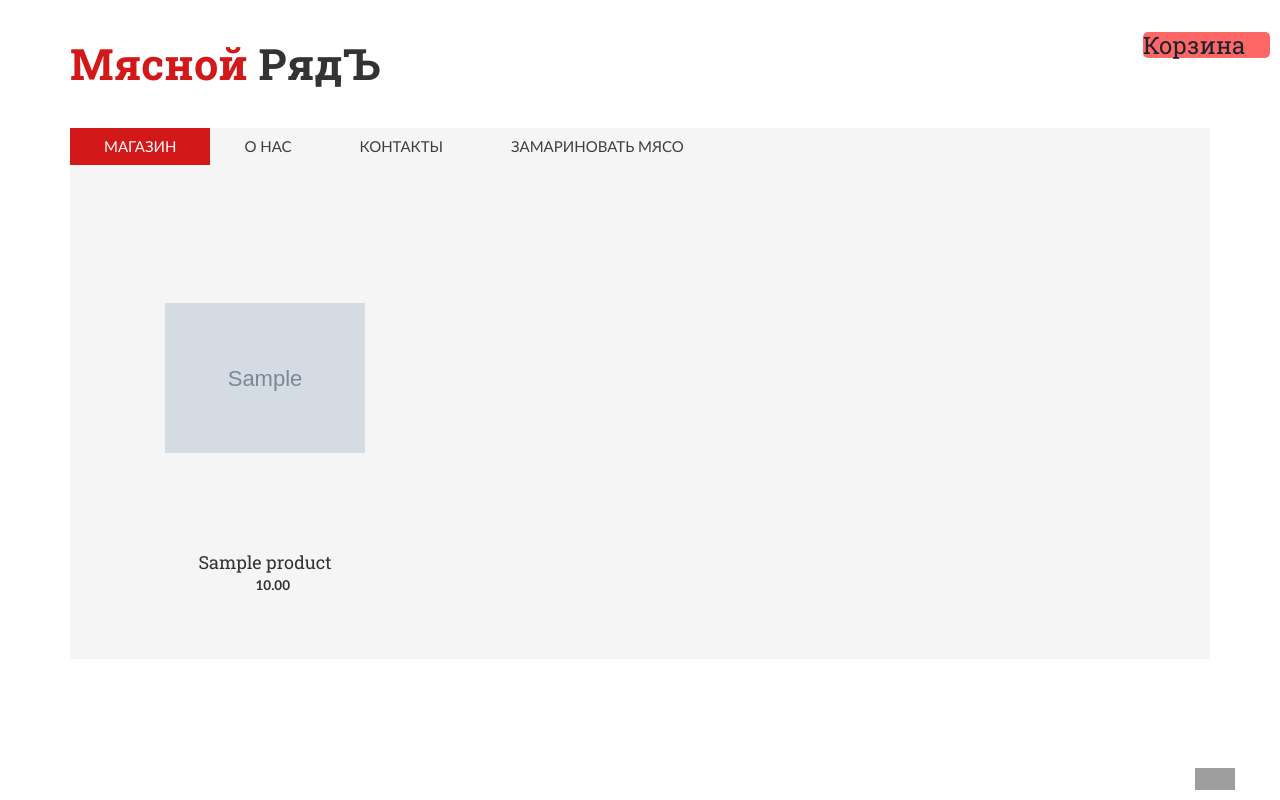
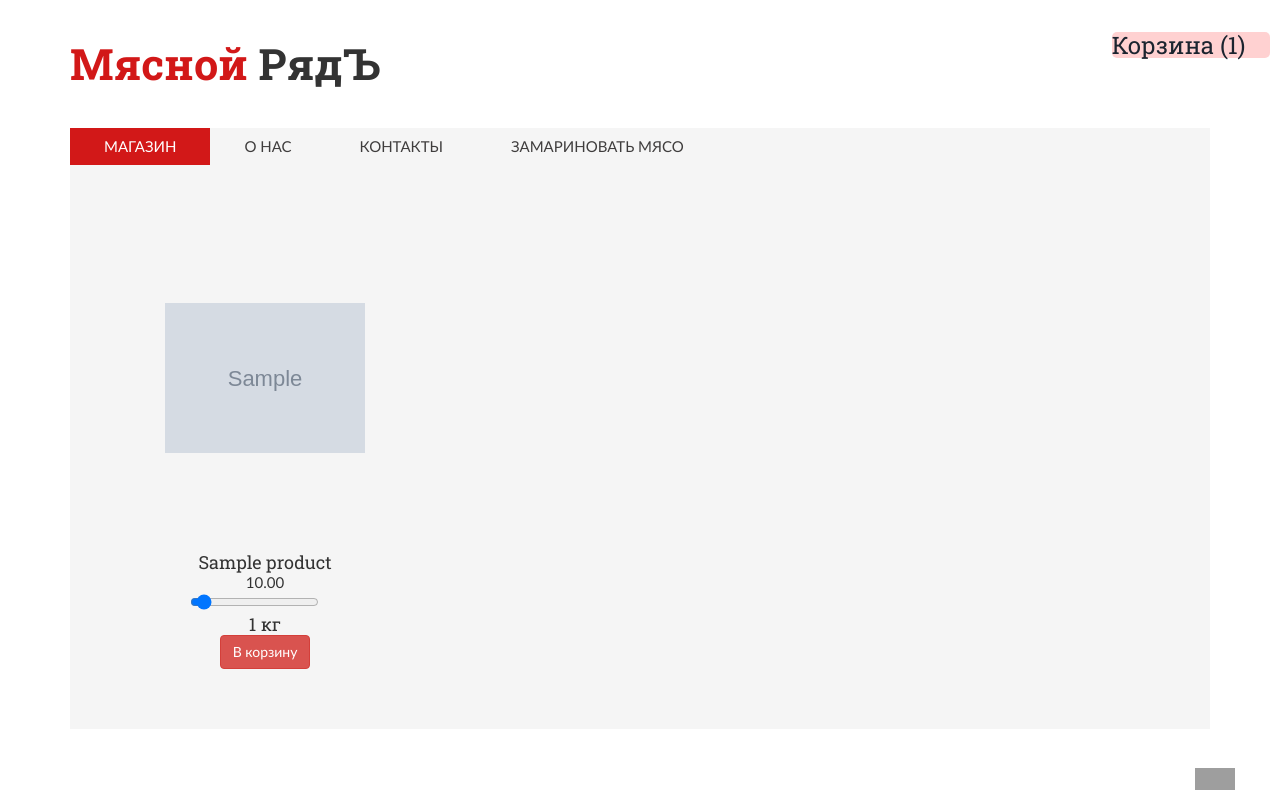
Before and after one commit to yllen32/meatline, a Django app: template meet_line/templates/shop/products.html in a window 1280 px wide. Run offline with Django 4.2, Linux system fonts and the light colour scheme; the template is opened without the code that fills it: values that come from a table or form of the project are taken from there, others are empty; tables that the repository leaves empty hold one stand-in row (values such as "Sample post"); grey boxes marked "Sample" are stand-in pictures; parts of the project's set-up code (start-up, migrations or seed data) failed here and were passed over; some libraries are stand-ins or nearby versions; some web fonts are replaced; grey boxes are pictures that could not be loaded.

Commit message:
add castom form for products

```diff
--- a/meet_line/shop/forms.py
+++ /dev/null
@@ -1,4 +0,0 @@
-from django import forms
-
-class RequestForm (forms.Form):
-    quantity = forms.IntegerField(initial = 1)
--- a/meet_line/shop/models.py
+++ b/meet_line/shop/models.py
@@ -8,7 +8,7 @@ User = get_user_model()
 
 class Product(models.Model):
 
-    AMAUNT_CHOICES = [
+    AMOUNT_CHOICES = [
         ('kg', 'кг'),
         ('pcs', 'шт')
     ]
@@ -22,7 +22,7 @@ class Product(models.Model):
         upload_to = 'images/'
     )
     amount = models.CharField(
-        choices=AMAUNT_CHOICES,
+        choices=AMOUNT_CHOICES,
         max_length = 3,
         default = 'kg',
         verbose_name = 'Мера (кг или шт)'
@@ -33,22 +33,29 @@ class Product(models.Model):
         return self.name
 
 class Card(models.Model):
+
     product = models.ForeignKey(
         Product,
         on_delete=models.CASCADE,
-        verbose_name='Товар'
+        verbose_name='Товар',
+        null=True,
     )
-    quantuty = models.IntegerField(
+    quantity = models.IntegerField(
         verbose_name='Колличество',
         validators=[
             MinValueValidator(1),
             MaxValueValidator(10)
         ],
-        help_text='Введите колличество',
+        null=True,
     )
     price = models.DecimalField(
-        max_digits=6,
+        max_digits=10,
         blank=True,
         decimal_places=2,
-        verbose_name='Цена'
+        verbose_name='Цена',
+        null=True,
     )
+    card_id = models.CharField(
+        max_length=40,
+        verbose_name='Идентификатор корзины'
+        )
--- a/meet_line/shop/urls.py
+++ b/meet_line/shop/urls.py
@@ -1,9 +1,10 @@
 from django.urls import path
 
-from .views import index
+from .views import index, card
 
 app_name = 'shop'
 
 urlpatterns = [
-    path('', index),
+    path('', index, name='index'),
+    path('card/' card, name='card')
 ]
--- a/meet_line/templates/shop/header.html
+++ b/meet_line/templates/shop/header.html
@@ -3,10 +3,10 @@
          <a href="index.html"><h1>Мясной <span>РядЪ</span></h1> </a>
      </div>
      <div class="header_right ">
-       <div class="bg-danger " style="position: fixed; right: 10px; z-index: 999999; background: #ff000099; border-radius: 5px">
+       <div class="#" style="position: fixed; right: 10px; z-index: 999999; background: #ff00002e; border-radius: 5px">
            <a href="checkout.html">
            <div class="">
-           <h3 class=""> Корзина <i class="glyphicon glyphicon-shopping-cart"></i></h3>
+           <h3 class=""> Корзина ({{card.count}}) <i class="glyphicon glyphicon-shopping-cart"></i></h3>
            </div>
             </a>
            <div class="clearfix"></div>
--- a/meet_line/templates/shop/products.html
+++ b/meet_line/templates/shop/products.html
@@ -1,6 +1,6 @@
 {% extends 'shop/base.html' %}
 {% block content %}
-    {% for product in products%}
+    {% for product in products %}
     {% if forloop.first %}<div class="row">{% endif %}
         <div class=" container col-md-4 col-sm-6">
             <div class="d-inline-flex">
@@ -11,10 +11,49 @@
                     class="img-responsive"
                     />
                 <h4 class="text-center">{{product.name}}</h4>
-                <p class="text-center"><a class="item_add" href="#"><i class="glyphicon glyphicon-shopping-cart"></i> <span class=" item_price valsa">{{product.price}}</span></a></p>
+                <form action="{%url "shop:index" %}" method="post">
+                    {% csrf_token %}
+                <div>
+                    <div style = "width: 100px; margin: auto; text-align: center">
+                        <span style =  class="item_price valsa">{{product.price}} </span>
+                    </div>
                 </div>
+                <div style = "width: 150px; margin: auto">
+                    <label for="slider_for_product">
+                        <input
+                        type="range"
+                        max="10"
+                        min="0.5"
+                        step="0.5"
+                        id="id_slider_for_product_{{product.pk}}"
+                        name="slider_for_product"
+                        value="1">
+                        </input>
+                    </label>
+                    <label for="id_product">
+                        <input type="hidden" value="{{product.pk}}" name="id_product">
+                    </label>
+                </div>
+                <h4 class="text-center">
+                    <span id="demo-{{forloop.counter0}}"> </span> {{product.get_amount_display}}
+                </h4>
+                <div style = "width: 150px; margin: auto; text-align: center">
+                    <input type="submit" value="В корзину" class="btn btn-danger"></input>
+                </div>
+                </form>
             </div>
+            </div>
+            <script>
+                var slider{{forloop.counter0}} = document.getElementById("id_slider_for_product_{{product.pk}}");
+                var output{{forloop.counter0}} = document.getElementById("demo-{{forloop.counter0}}");
+                output{{forloop.counter0}}.innerHTML = slider{{forloop.counter0}}.value;
+
+                slider{{forloop.counter0}}.oninput = function() {
+                  output{{forloop.counter0}}.innerHTML = this.value;
+                }
+                </script>
         {%endfor%}
     </div>
 </div>
+
 {% endblock %}
```
Also changed, not shown: meet_line/shop/migrations/0003_card.py (added), meet_line/shop/migrations/0004_product_amount.py (added), meet_line/shop/migrations/0005_remove_card_quantuty_card_quantity.py (added), meet_line/shop/migrations/0006_card_card_id.py (added), meet_line/shop/migrations/0007_alter_card_price_alter_card_product_and_more.py (added), meet_line/templates/shop/card.html (added).
